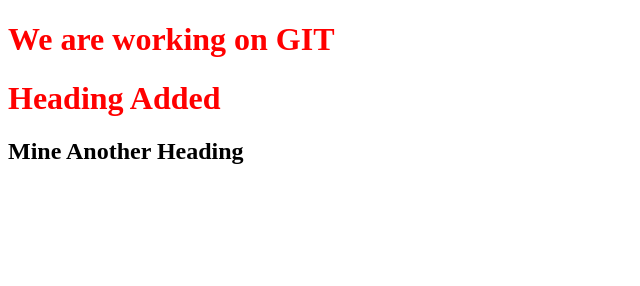
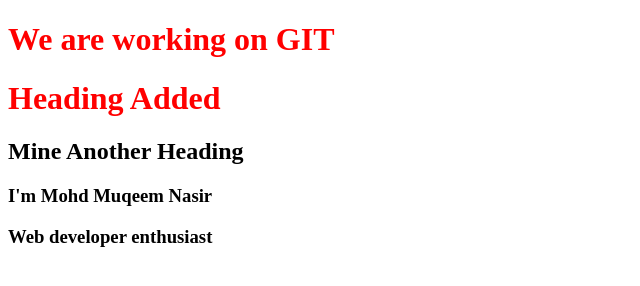
Before and after one commit to MuqeemNasir/git-install, a plain HTML site: page index.html in a window 1280 px wide. Shown: the whole page, without its empty margins (0-640 px from the left). Drawn offline with Linux system fonts and the light colour scheme.

Commit message:
some more changes in html

```diff
--- a/index.html
+++ b/index.html
@@ -13,6 +13,9 @@
 
     <h2>Mine Another Heading</h2>
 
+    <h3>I'm Mohd Muqeem Nasir</h3>
+
+    <h3>Web developer enthusiast</h3>
     <script src="script.js"></script>
 </body>
 </html>
```
